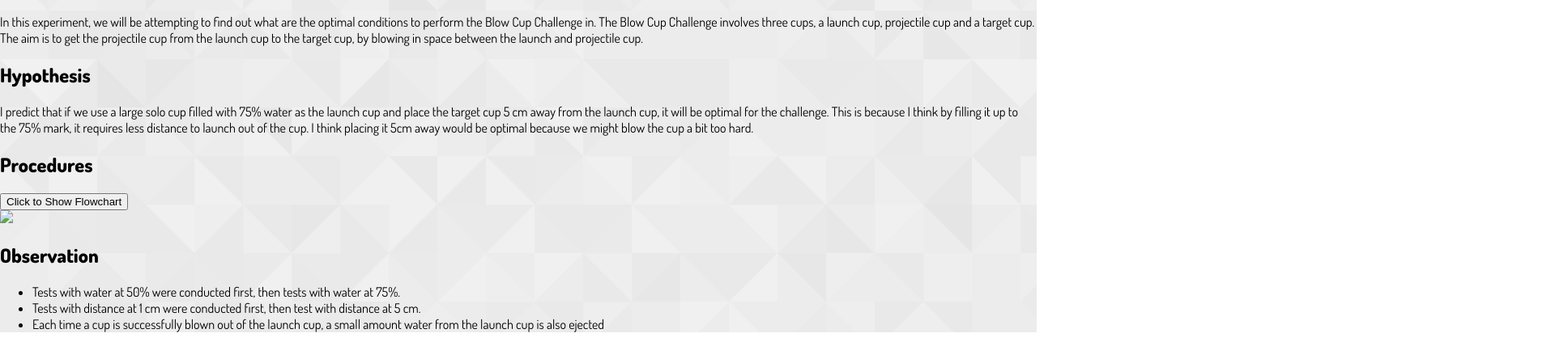
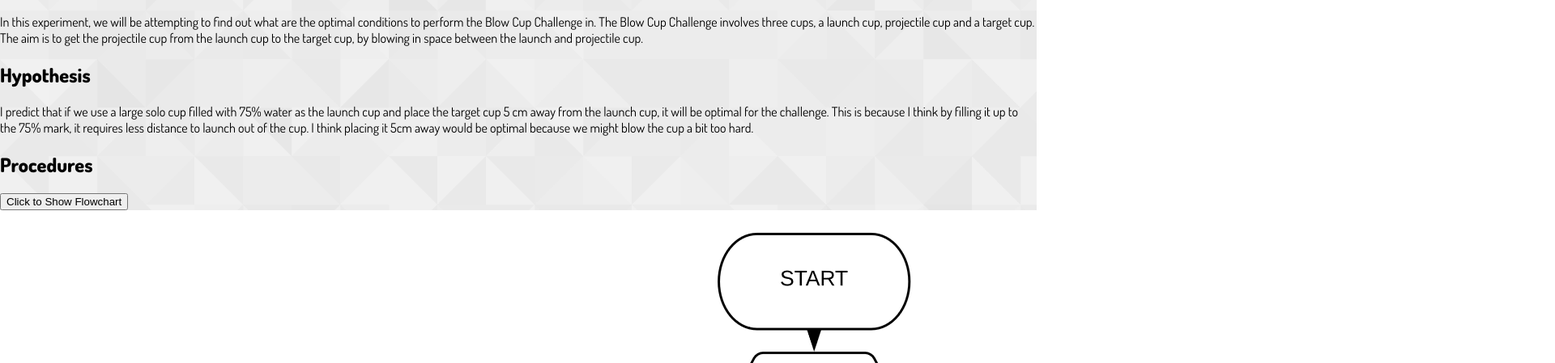
Before and after one commit to 21chanas3/21chanas3.github.io, a plain HTML site: page labs/blowcupchallenge.html in a window 1280 px wide. Shown: the part 167-616 px from the top of the page at 81% size, 1920 px wide, since content can reach past the window. Drawn offline with Linux system fonts and the light colour scheme.

Commit message:
Update blowcupchallenge.html

```diff
--- a/labs/blowcupchallenge.html
+++ b/labs/blowcupchallenge.html
@@ -25,8 +25,8 @@
             <p>I predict that if we use a large solo cup filled with 75% water as the launch cup and place the target cup 5 cm away from the launch cup, it will be optimal for the challenge. This is because I think by filling it up to the 75% mark, it requires less distance to launch out of the cup. I think placing it 5cm away would be optimal because we might blow the cup a bit too hard.</p>
             <h2>Procedures</h2>
             <button onClick="showProcedure()">Click to Show Flowchart</button>
-            <div id="flowchart">
-              <img src="/imgs/cup-challenge-flowchart">
+            <div id="flowchart" style="display="none">
+              <img src="/images/FlowChart.png">
             </div>
             <h2>Observation</h2>
             <ul>
```
